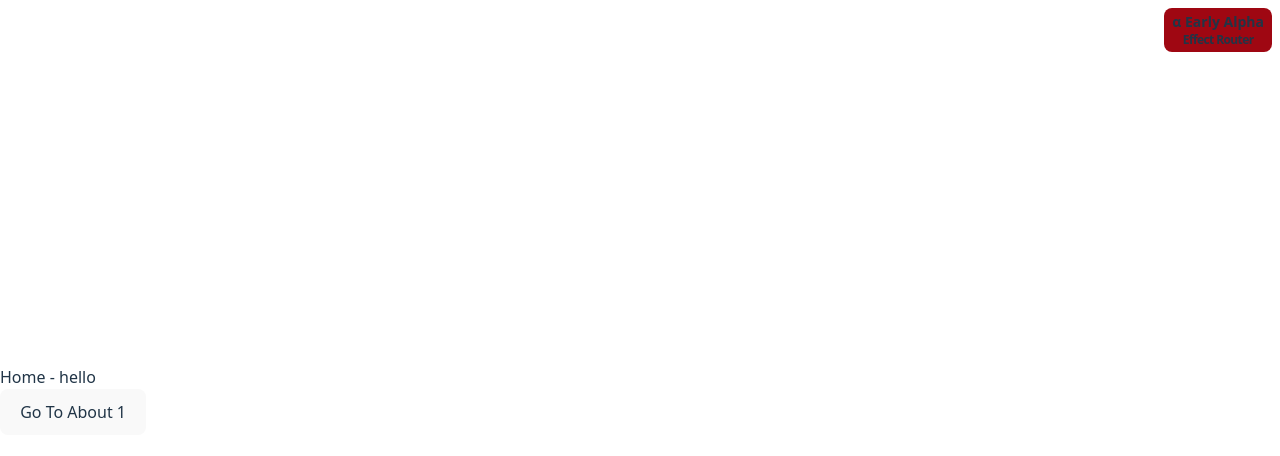
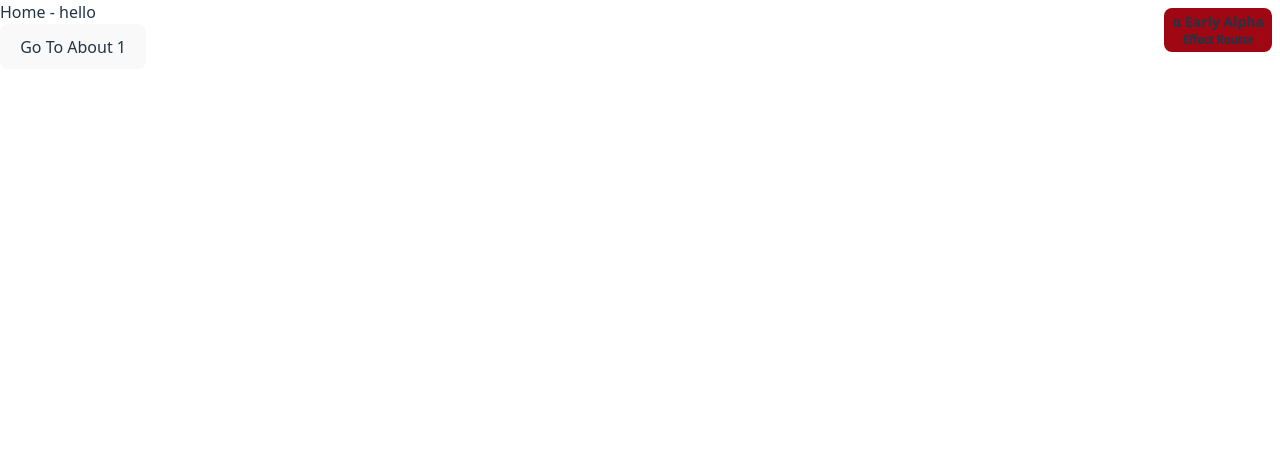
Before and after one commit to benjamin-kraatz/effect-router, a React (Vite) app: page / in a window 1280 px wide. Shown: the top 456 px of the page. Built offline with nearby package versions, Linux system fonts and the light colour scheme.

Commit message:
refactor: remove unused CSS styles for links and body layout

```diff
--- a/src/index.css
+++ b/src/index.css
@@ -13,28 +13,6 @@
   text-rendering: optimizeLegibility;
   -webkit-font-smoothing: antialiased;
   -moz-osx-font-smoothing: grayscale;
-}
-
-a {
-  font-weight: 500;
-  color: #646cff;
-  text-decoration: inherit;
-}
-a:hover {
-  color: #535bf2;
-}
-
-body {
-  margin: 0;
-  display: flex;
-  place-items: center;
-  min-width: 320px;
-  min-height: 100vh;
-}
-
-h1 {
-  font-size: 3.2em;
-  line-height: 1.1;
 }
 
 button {
```
